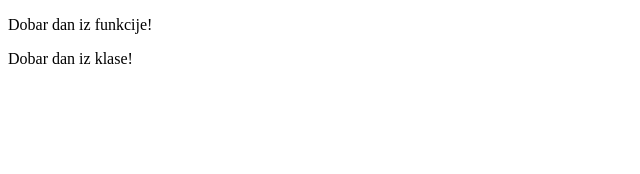
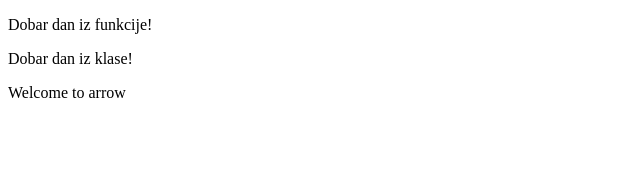
Before and after one commit to jvinkovic/react-pocetnici3, a React (Create React App) app: page / in a window 1280 px wide. Shown: the top 174 px of the page, without its empty margins (0-640 px from the left). Built offline with nearby package versions, Linux system fonts and the light colour scheme.

Commit message:
arrow function component

```diff
--- a/src/App.js
+++ b/src/App.js
@@ -1,5 +1,6 @@
 import ShowText from "./Components/ShowText";
 import ShowClassText from "./Components/ShowClassText";
+import ArrowFunc from './Components/ArrowFunc';
 
 function App() {
   return (
@@ -7,6 +8,7 @@ function App() {
       <p>
         <ShowText />
         <ShowClassText />
+        <ArrowFunc />
       </p>
     </div>
   );
--- /dev/null
+++ b/src/Components/ArrowFunc.js
@@ -0,0 +1,7 @@
+const ArrowFunc = () => {
+    return (
+        <p>Welcome to arrow</p>
+    );
+}
+
+export default ArrowFunc;
--- a/src/Components/ShowClassText.js
+++ b/src/Components/ShowClassText.js
@@ -1,4 +1,4 @@
-import React from "react";
+import React from 'react';
 
 class ShowClassText extends React.Component {
 
```
